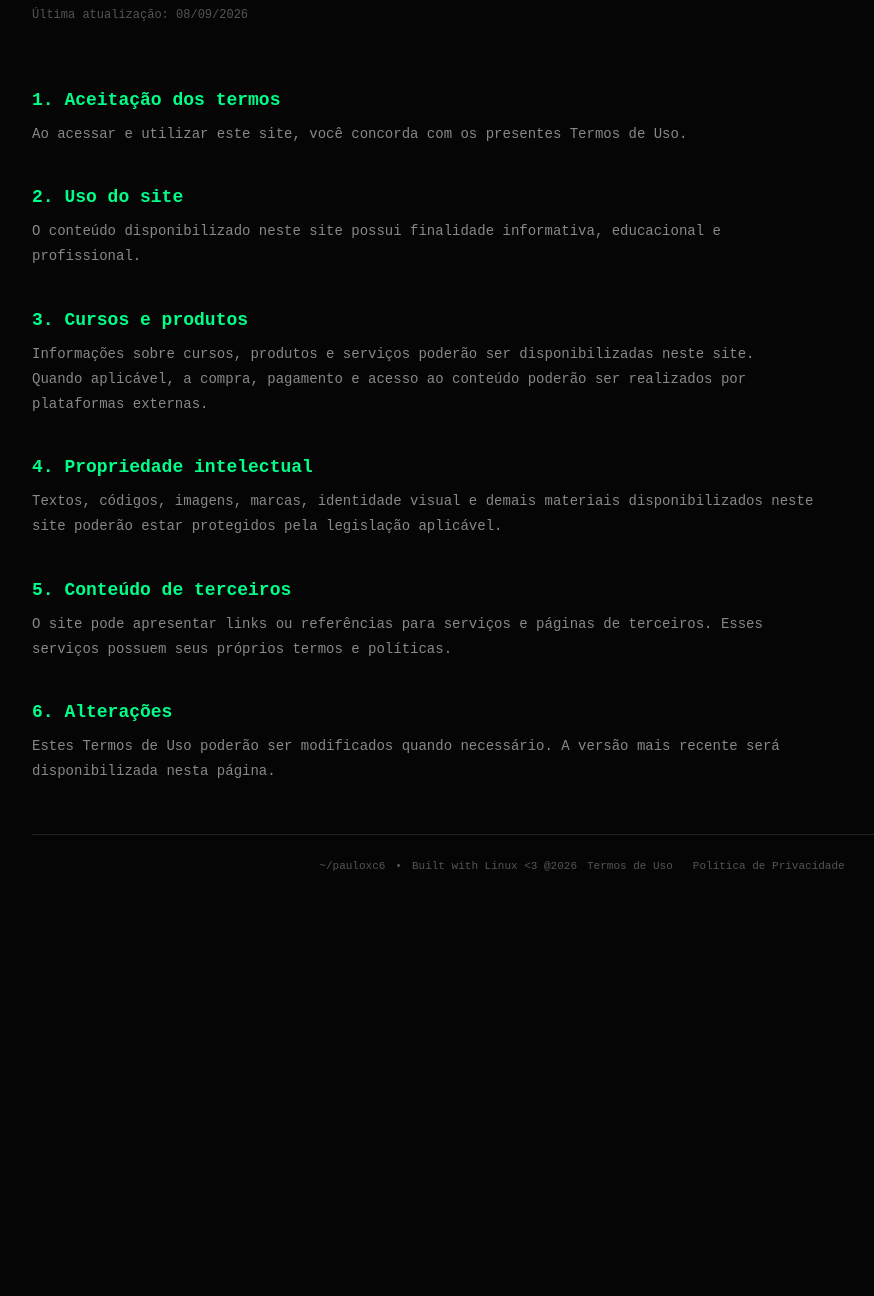
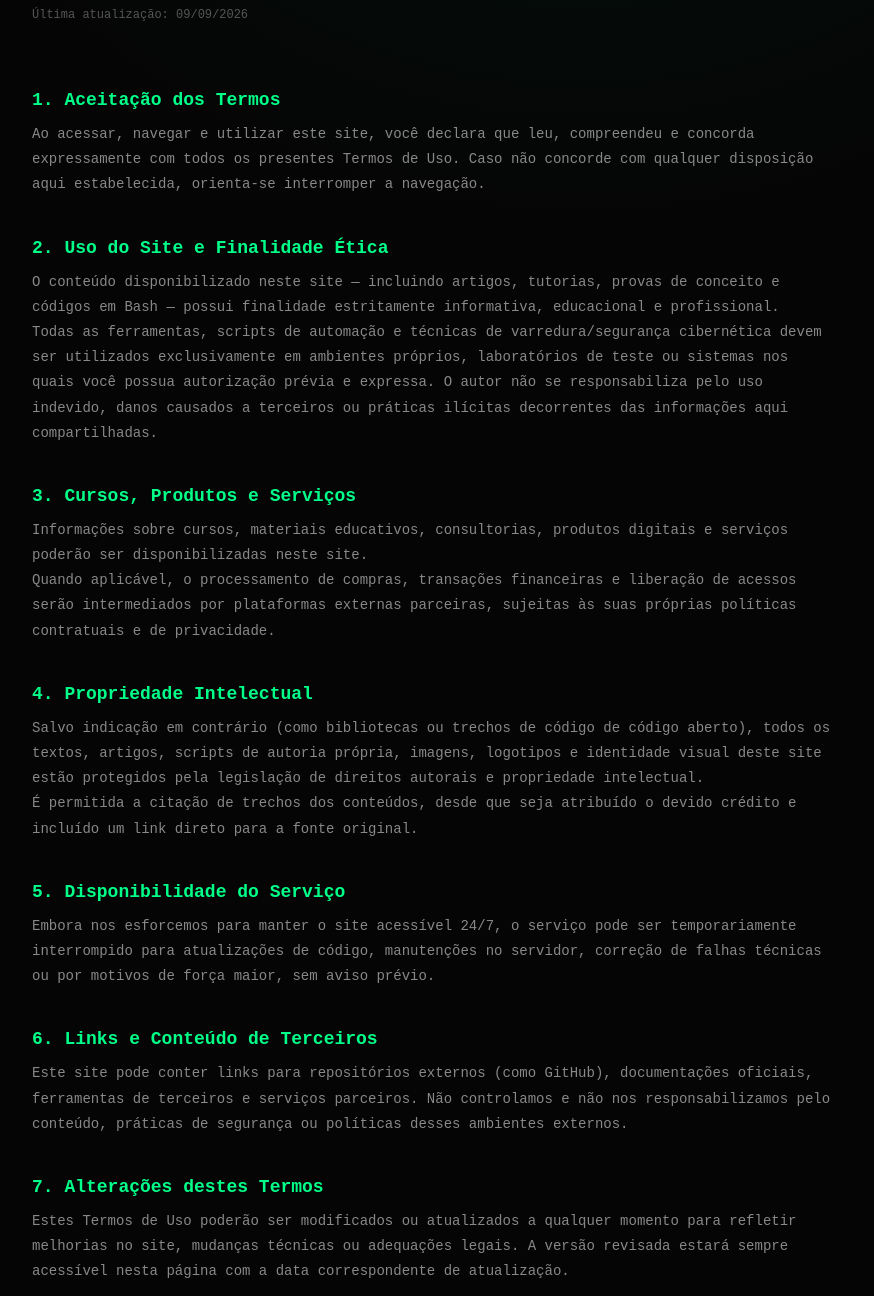
Before and after one commit to Pauloxc6/welcome, a plain HTML site: page termos.html in a window 1280 px wide. Shown: the part 544-1840 px from the top of the page, without its empty margins (58-932 px from the left). Before the commit the page ends 1456 px from the top, so only its background shows below. Drawn offline with Linux system fonts and the light colour scheme.

Commit message:
docs(legal): update Terms of Use and Privacy Policy

```diff
--- a/termos.html
+++ b/termos.html
@@ -101,81 +101,75 @@
 
 				<h1>Termos de <span>Uso</span></h1>
 
-                <p class="legal-updated">Última atualização: 08/09/2026</p>
+				<p class="legal-updated">Última atualização: 09/09/2026</p>
 
 				<br>
 
 				<section class="legal-section">
-
-                    <h2>1. Aceitação dos termos</h2>
-
+					<h2>1. Aceitação dos Termos</h2>
 					<p>
-                        Ao acessar e utilizar este site, você concorda
-                        com os presentes Termos de Uso.
-                    </p>
-
-                </section>
-
-                <section class="legal-section">
-
-                    <h2>2. Uso do site</h2>
-
-                    <p>
-                        O conteúdo disponibilizado neste site possui
-                        finalidade informativa, educacional e profissional.
-                    </p>
-
-                </section>
-
-                <section class="legal-section">
-
-                    <h2>3. Cursos e produtos</h2>
-
-                    <p>
-                        Informações sobre cursos, produtos e serviços
-                        poderão ser disponibilizadas neste site.
-                    </p>
-
-                    <p>
-                        Quando aplicável, a compra, pagamento e acesso
-                        ao conteúdo poderão ser realizados por plataformas
-                        externas.
+						Ao acessar, navegar e utilizar este site, você declara que leu, compreendeu e concorda expressamente com todos os presentes Termos de Uso. Caso não concorde com qualquer disposição aqui estabelecida, orienta-se interromper a navegação.
 					</p>
 				</section>
 
 				<section class="legal-section">
-
-                    <h2>4. Propriedade intelectual</h2>
-
+					<h2>2. Uso do Site e Finalidade Ética</h2>
 					<p>
-                        Textos, códigos, imagens, marcas, identidade
-                        visual e demais materiais disponibilizados neste
-                        site poderão estar protegidos pela legislação
-                        aplicável.
+						O conteúdo disponibilizado neste site — incluindo artigos, tutorias, provas de conceito e códigos em Bash — possui finalidade estritamente informativa, educacional e profissional.
+					</p>
+					<p>
+						Todas as ferramentas, scripts de automação e técnicas de varredura/segurança cibernética devem ser utilizados exclusivamente em ambientes próprios, laboratórios de teste ou sistemas nos quais você possua autorização prévia e expressa. O autor não se responsabiliza pelo uso indevido, danos causados a terceiros ou práticas ilícitas decorrentes das informações aqui compartilhadas.
 					</p>
 				</section>
 
 				<section class="legal-section">
-
-                    <h2>5. Conteúdo de terceiros</h2>
-
+					<h2>3. Cursos, Produtos e Serviços</h2>
 					<p>
-                        O site pode apresentar links ou referências para
-                        serviços e páginas de terceiros. Esses serviços
-                        possuem seus próprios termos e políticas.
+						Informações sobre cursos, materiais educativos, consultorias, produtos digitais e serviços poderão ser disponibilizadas neste site.
+					</p>
+					<p>
+						Quando aplicável, o processamento de compras, transações financeiras e liberação de acessos serão intermediados por plataformas externas parceiras, sujeitas às suas próprias políticas contratuais e de privacidade.
 					</p>
 				</section>
 
 				<section class="legal-section">
-
-                    <h2>6. Alterações</h2>
-
+					<h2>4. Propriedade Intelectual</h2>
 					<p>
-                        Estes Termos de Uso poderão ser modificados
-                        quando necessário. A versão mais recente será
-                        disponibilizada nesta página.
+						Salvo indicação em contrário (como bibliotecas ou trechos de código de código aberto), todos os textos, artigos, scripts de autoria própria, imagens, logotipos e identidade visual deste site estão protegidos pela legislação de direitos autorais e propriedade intelectual.
+					</p>
+					<p>
+						É permitida a citação de trechos dos conteúdos, desde que seja atribuído o devido crédito e incluído um link direto para a fonte original.
 					</p>
 				</section>
+
+				<section class="legal-section">
+					<h2>5. Disponibilidade do Serviço</h2>
+					<p>
+						Embora nos esforcemos para manter o site acessível 24/7, o serviço pode ser temporariamente interrompido para atualizações de código, manutenções no servidor, correção de falhas técnicas ou por motivos de força maior, sem aviso prévio.
+					</p>
+				</section>
+
+				<section class="legal-section">
+					<h2>6. Links e Conteúdo de Terceiros</h2>
+					<p>
+						Este site pode conter links para repositórios externos (como GitHub), documentações oficiais, ferramentas de terceiros e serviços parceiros. Não controlamos e não nos responsabilizamos pelo conteúdo, práticas de segurança ou políticas desses ambientes externos.
+					</p>
+				</section>
+
+				<section class="legal-section">
+					<h2>7. Alterações destes Termos</h2>
+					<p>
+						Estes Termos de Uso poderão ser modificados ou atualizados a qualquer momento para refletir melhorias no site, mudanças técnicas ou adequações legais. A versão revisada estará sempre acessível nesta página com a data correspondente de atualização.
+					</p>
+				</section>
+
+				<section class="legal-section">
+					<h2>8. Legislação Aplicável</h2>
+					<p>
+						Estes Termos de Uso são regidos e interpretados de acordo com as leis da República Federativa do Brasil, ficando eleito o foro do domicílio do administrador do site para dirimir quaisquer dúvidas ou controvérsias decorrentes deste documento.
+					</p>
+				</section>
+
 			</section>
 
 			<footer>
```
Also changed, not shown: privacidade.html (+44 -63 lines). Lines whose indentation alone changed are shown as unchanged.
